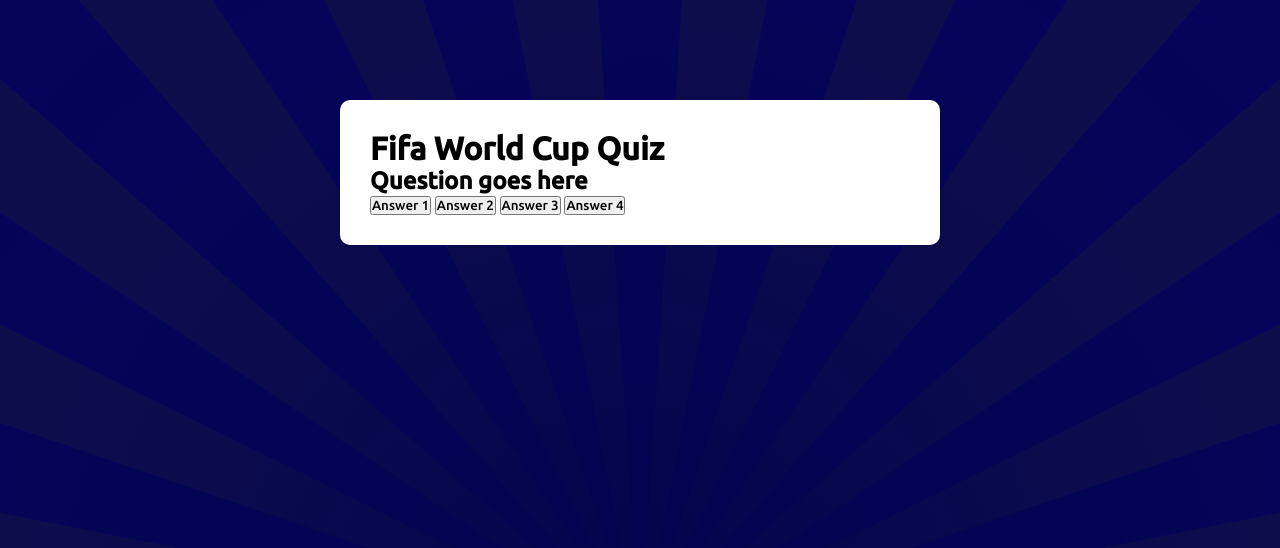
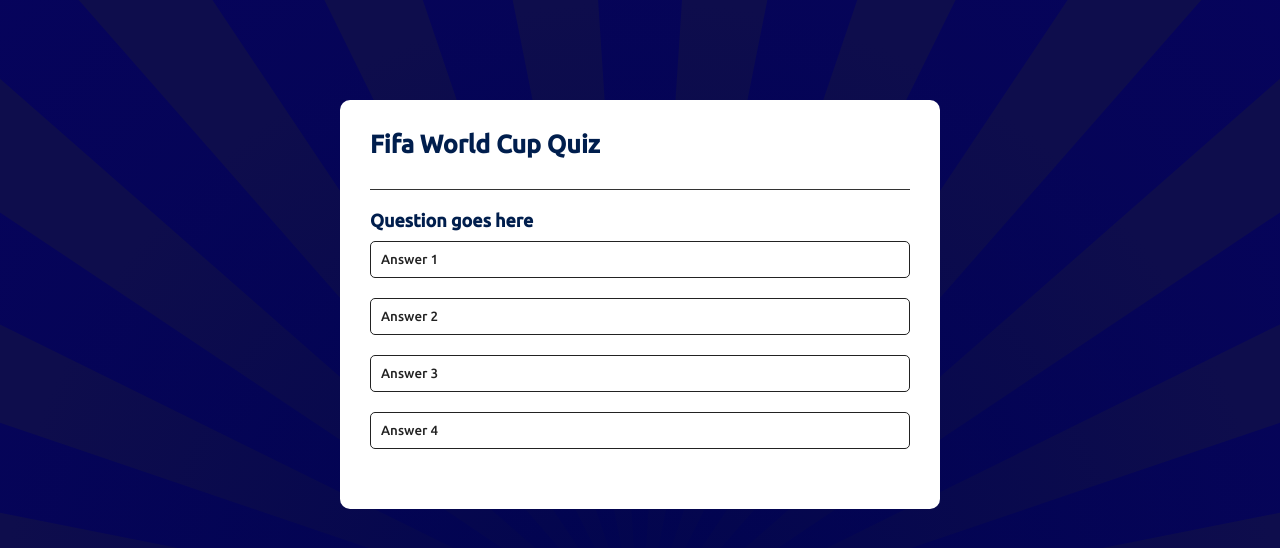
Before and after one commit to Ibrahim-Y-Adam/world-cup-quiz, a plain HTML site: page index.html in a window 1280 px wide. Drawn offline with Linux system fonts and the light colour scheme.

Commit message:
Add styles for quiz game

```diff
--- a/assets/css/style.css
+++ b/assets/css/style.css
@@ -21,3 +21,53 @@ body {
     border-radius: 10px;
     padding: 30px;
 }
+
+.app h1 {
+    font-size: 25px;
+    color: #001e4d;
+    font-weight: 700;
+    border-bottom: 1px solid #333;
+    padding-bottom: 30px;
+}
+
+.quiz {
+    padding: 20px 0;
+}
+
+.quiz h2 {
+    font-size: 18px;
+    color: #001e4d;
+    font-weight: 600;
+}
+
+.btn {
+    background: #fff;
+    color: #222;
+    font-weight: 500;
+    width: 100%;
+    border: 1px solid #222;
+    padding: 10px;
+    margin: 10px 0;
+    text-align: left;
+    border-radius: 5px;
+    cursor: pointer;
+    transition: all 0.3s;
+}
+
+.btn:hover {
+    background: #222;
+    color: #fff;
+}
+
+#next-btn {
+    background: #001e4d;
+    color: #fff;
+    font-weight: 500;
+    width: 150px;
+    border: 0;
+    padding: 10px;
+    margin: 20px auto 0;
+    border-radius: 5px;
+    cursor: pointer;
+    display: none;
+}
--- a/index.html
+++ b/index.html
@@ -18,6 +18,7 @@
                 <button class="btn">Answer 3</button>
                 <button class="btn">Answer 4</button>
             </div>
+            <button id="next-btn">Next</button>
         </div>
        </div>
     </main>
```
